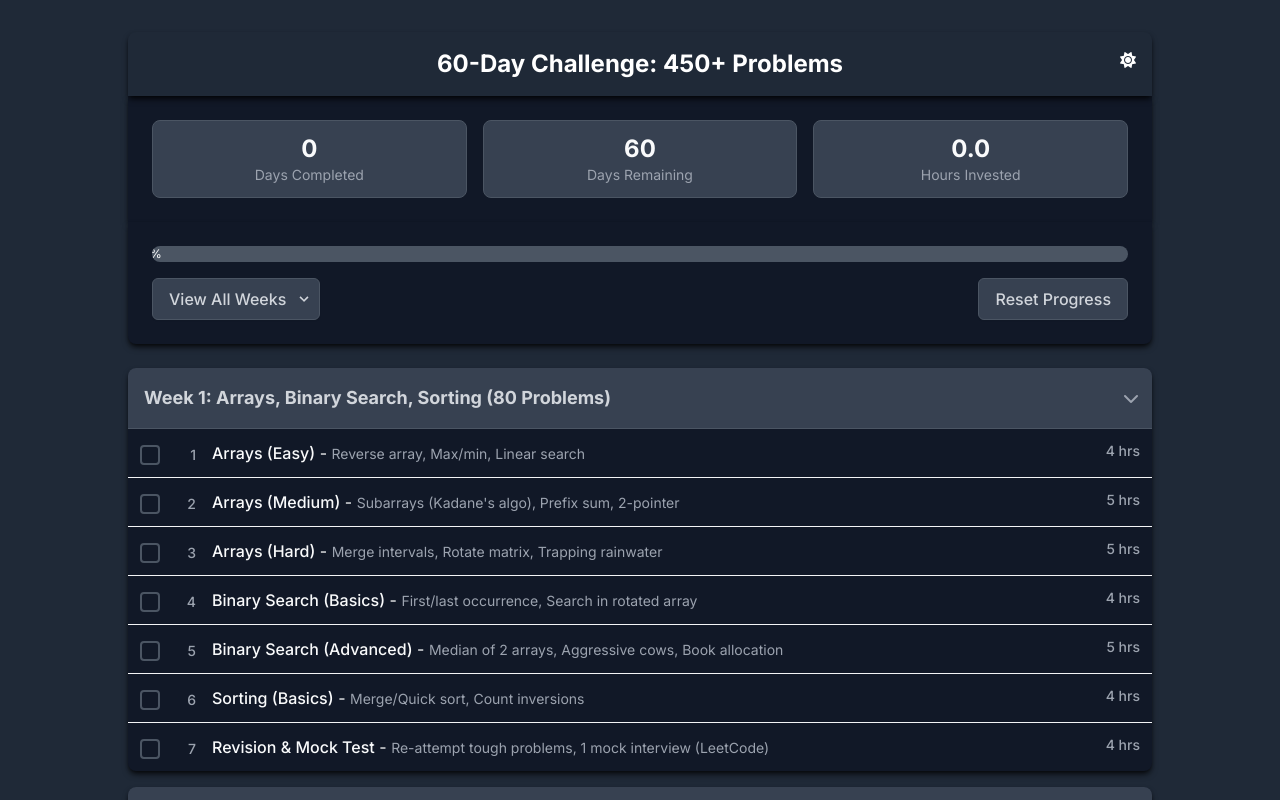
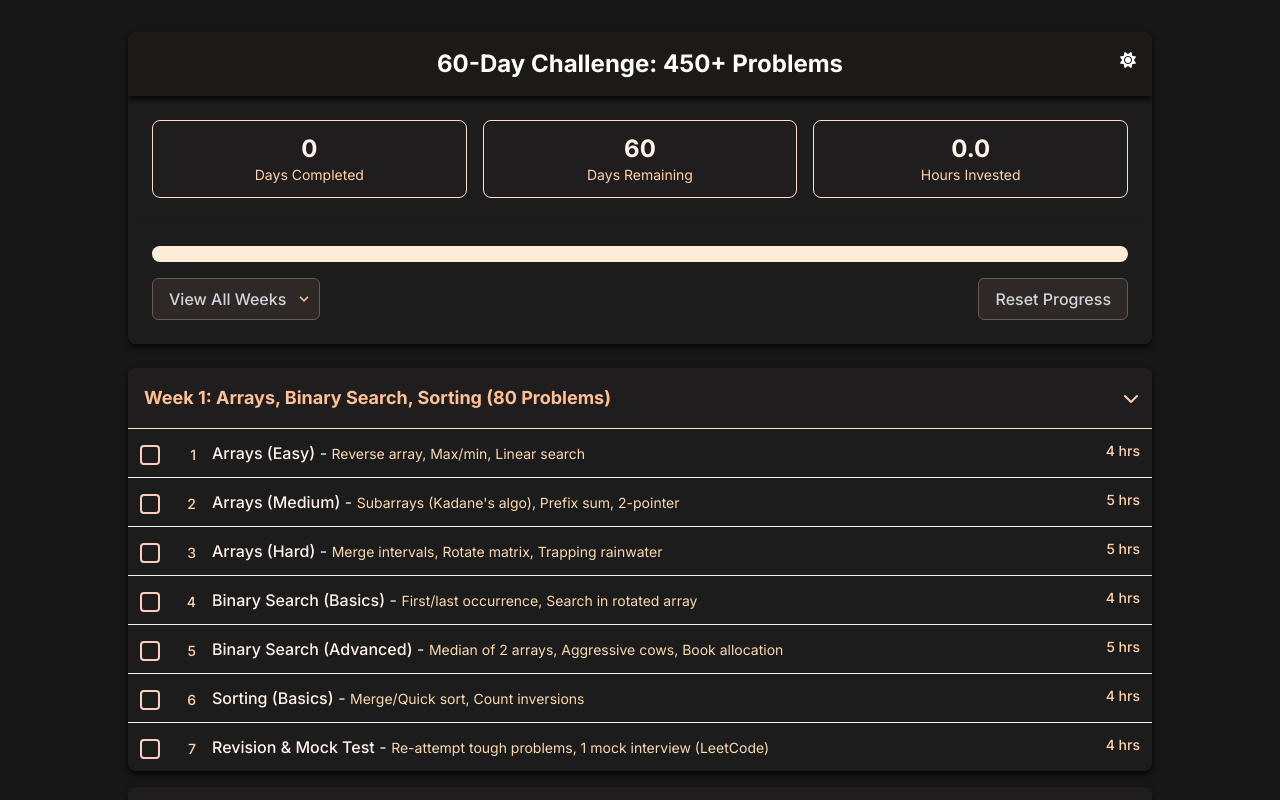
Before and after one commit to Sethu-madhav/dsa_tracker, a plain HTML site: page index.html in a window 1280 px wide. Both pictures are taken after a click on the button 1128 px from the left and 60 px from the top of the page. Shown: the top 800 px of the page. Drawn offline with nearby package versions, Linux system fonts and the light colour scheme.

Commit message:
Update styles for dark mode and adjust button colors in index.html and main.css
- Changed background color of header in index.html to a darker shade.
- Updated button hover colors and text colors in main.css for better contrast in dark mode.
- Refined dark mode styles for various elements to enhance visual consistency.

```diff
--- a/index.html
+++ b/index.html
@@ -16,7 +16,7 @@
 
     <div class="max-w-5xl mx-auto">
 
-        <div class="bg-gray-800 text-white p-4 rounded-t-lg shadow-md text-center relative">
+        <div class="bg-stone-900 text-white p-4 rounded-t-lg shadow-md text-center relative">
             <h1 class="text-xl md:text-2xl font-semibold">60-Day Challenge: 450+ Problems</h1>
             <button id="themeToggle" class="absolute top-4 right-4 text-white hover:text-gray-300 focus:outline-none">
                 <i class="fas fa-moon"></i>
--- a/main.css
+++ b/main.css
@@ -100,11 +100,11 @@ body {
     border-color: transparent;
 }
 .control-button.primary:hover {
-    background-color: #2563eb; /* hover:bg-blue-600 */
+    background-color: #435a8b; /* hover:bg-blue-600 */
 }
 .control-button.secondary {
     background-color: white; /* bg-white */
-    color: #374151; /* text-gray-700 */
+    color: #2075ff; /* text-gray-700 */
 }
 .control-button.secondary:hover {
     background-color: #f9fafb; /* hover:bg-gray-50 */
@@ -112,38 +112,39 @@ body {
 
 /* Dark mode overrides */
 body.dark {
-    background-color: #1f2937; /* bg-gray-800 */
+    background-color: #171718; /* bg-gray-800 */
     color: #f9fafb;            /* text-gray-100 */
 }
-body.dark .bg-gray-100            { background-color: #1f2937 !important; }
-body.dark .bg-white               { background-color: #111827 !important; }
-body.dark .bg-gray-50             { background-color: #374151 !important; }
-body.dark .text-gray-800          { color: #f9fafb !important; }
-body.dark .text-gray-700          { color: #d1d5db !important; }
-body.dark .text-gray-600          { color: #9ca3af !important; }
-body.dark .text-gray-500          { color: #9ca3af !important; }
-body.dark .border-gray-200        { border-color: #4b5563 !important; }
-body.dark .border-gray-300        { border-color: #4b5563 !important; }
+body.dark .bg-gray-100            { background-color: #141414 !important; }
+body.dark .bg-white               { background-color: #1c1c1d !important; }
+body.dark .bg-gray-50             { background-color: #1f1d1d !important; }
+body.dark .text-gray-800          { color: #fff2eb !important; }
+body.dark .text-gray-700          { color: #ffc096 !important; }
+body.dark .text-gray-600          { color: #fad9ae !important; }
+body.dark .text-gray-500          { color: #ffd3ae !important; }
+body.dark .border-gray-200        { border-color: #ffdfca !important; }
+body.dark .border-gray-300        { border-color: #ffd5ca !important; }
 body.dark .shadow-md              { box-shadow: 0 4px 6px -1px rgb(0 0 0 / 70%), 0 2px 4px -2px rgb(0 0 0 / 70%) !important; }
 
 body.dark .control-button.secondary {
-    background-color: #374151 !important;
+    background-color: #2e2926 !important;
     color: #d1d5db !important;
-    border-color: #4b5563 !important;
+    border-color: #695954 !important;
 }
 body.dark .control-button.secondary:hover {
-    background-color: #4b5563 !important;
+    background-color: #2d2e30 !important;
 }
 body.dark .control-button.primary {
-    /* keep blue button same */
-    background-color: #3b82f6 !important;
-    color: #fff !important;
+    /* Use darker gray */
+    background-color: #1c1d1f !important; /* gray-700 */
+    color: #f9fafb !important;             /* gray-100 */
 }
 
-body.dark .custom-checkbox           { border-color: #4b5563 !important; }
-body.dark .custom-checkbox:checked   { background-color: #2563eb !important; border-color: #2563eb !important; }
-body.dark .progress-container        { background-color: #4b5563 !important; }
-body.dark .progress-bar              { background-color: #3b82f6 !important; }
 
-body.dark .week-header               { background-color: #374151 !important; }
-body.dark .week-header:hover         { background-color: #4b5563 !important; }
+body.dark .custom-checkbox           { border-color: #fccec0 !important; }
+body.dark .custom-checkbox:checked   { background-color: #49a55d !important; border-color: #374151 !important; } /* gray-700 */
+body.dark .progress-container        { background-color: #ffecd7 !important; }
+body.dark .progress-bar              { background-color: #d47741 !important; } /* gray-700 */
+
+body.dark .week-header               { background-color: #1f1d1d !important; }
+body.dark .week-header:hover         { background-color: #1b1919 !important; }
```
